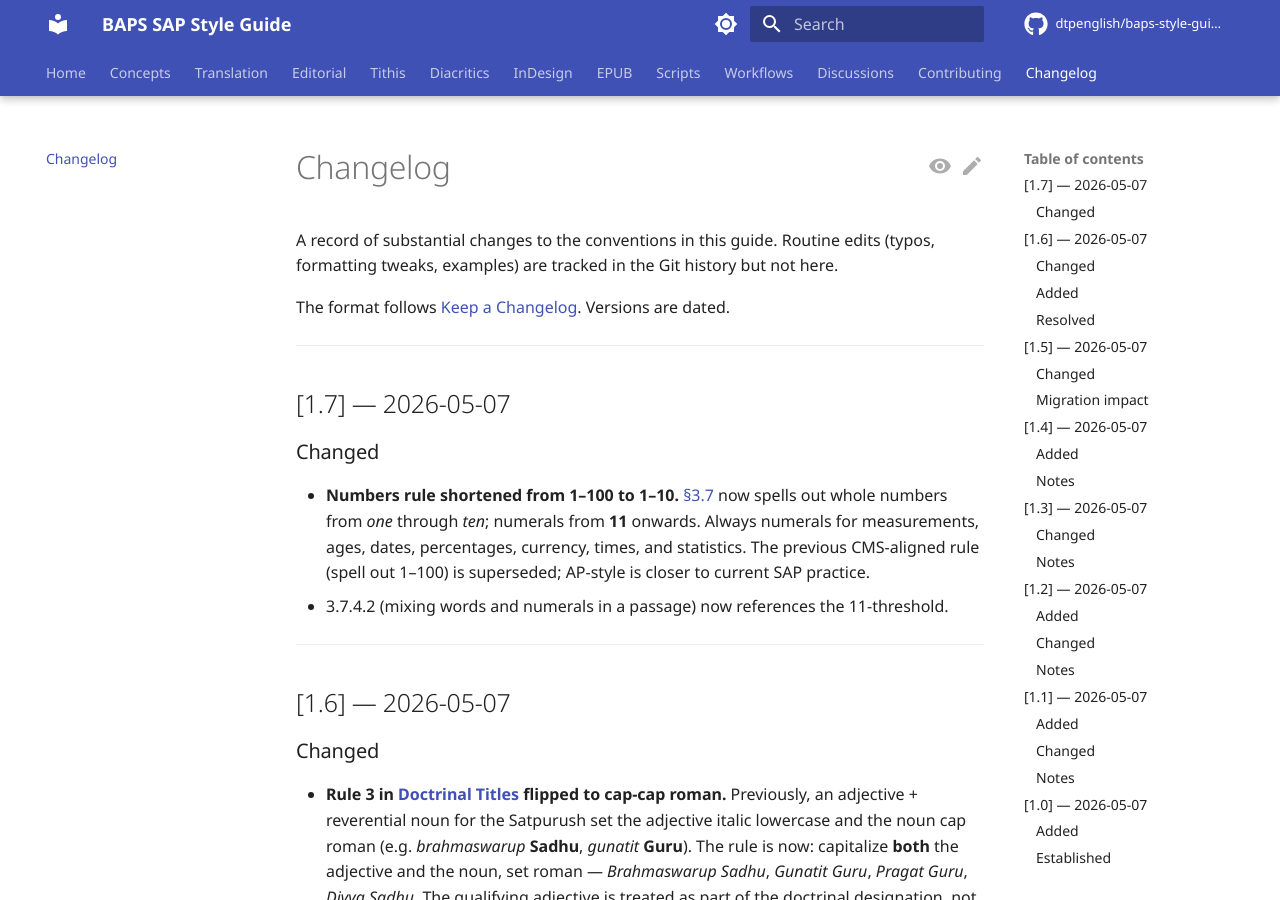
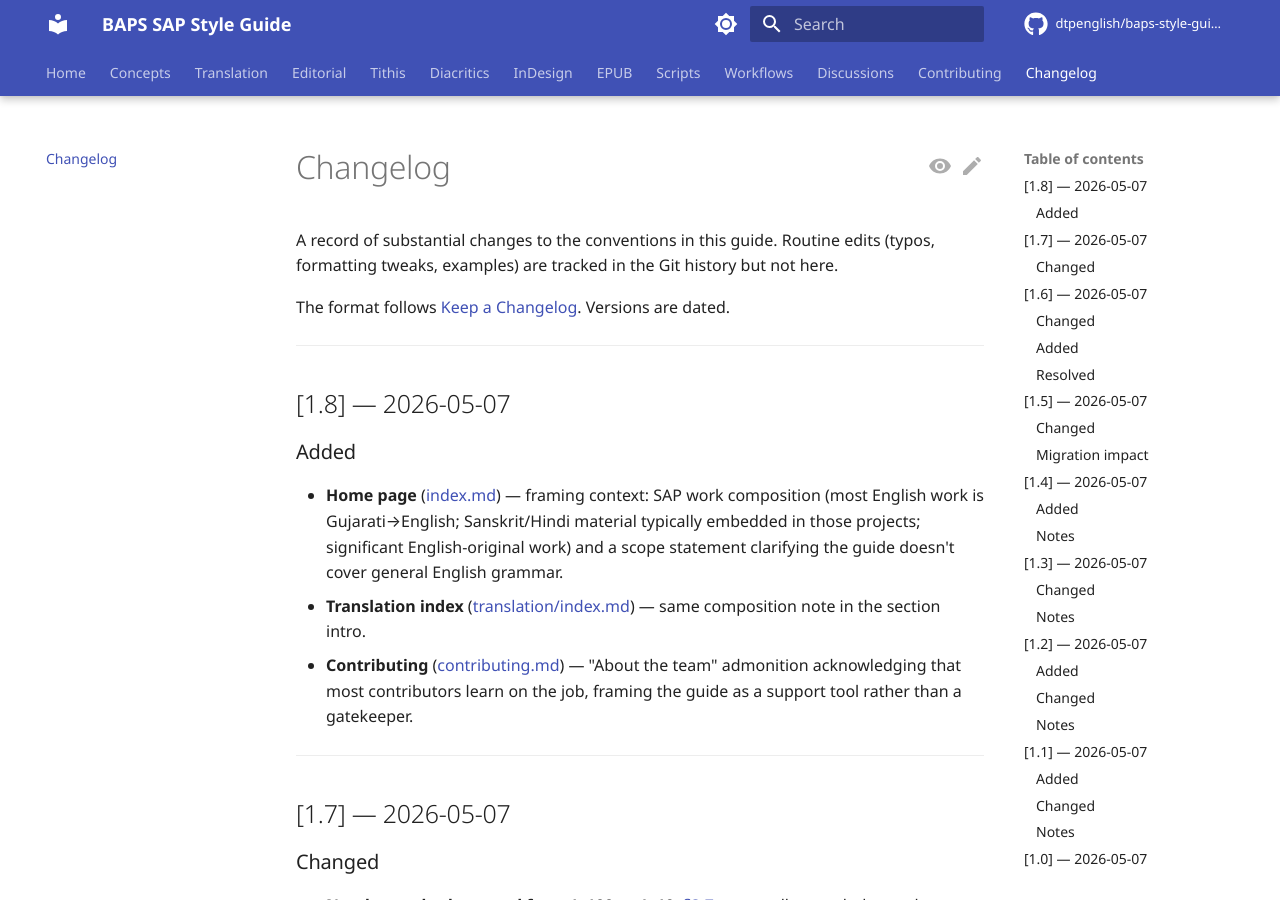
Before and after one commit to dtpenglish/baps-style-guide, an MkDocs documentation site: the page built from docs/changelog.md, in a window 1280 px wide and 900 px high. Built offline with MkDocs 1.6.1 and Material for MkDocs 9.7.7, drawn with Linux system fonts in a browser that asks for light colours; comment, search, counter and statistics services are not loaded; the version menu is left out.

Commit message:
Add framing context: work composition, scope, contributor humility
Three meta/intro additions surfaced from a thorough comparison
against the source guide:

- Home page: paragraph on the composition of SAP English work
  (Gujarati primary, Sanskrit/Hindi typically embedded, significant
  English originals) and a one-liner clarifying that this guide
  doesn't cover general English grammar.
- Translation index: same composition note in 2.1's intro.
- Contributing: 'About the team' admonition acknowledging that most
  contributors learn on the job and framing the guide as a support
  tool rather than a gatekeeper.

All other content from the source guide was already covered on the
site.

Co-Authored-By: Claude Opus 4.7 (1M context) <noreply@anthropic.com>

```diff
--- a/docs/changelog.md
+++ b/docs/changelog.md
@@ -2,6 +2,15 @@
 A record of substantial changes to the conventions in this guide. Routine edits (typos, formatting tweaks, examples) are tracked in the Git history but not here.
 
 The format follows [Keep a Changelog](https://keepachangelog.com/). Versions are dated.
+
+---
+
+## [1.8] — 2026-05-07
+
+### Added
+- **Home page** ([index.md](index.md)) — framing context: SAP work composition (most English work is Gujarati→English; Sanskrit/Hindi material typically embedded in those projects; significant English-original work) and a scope statement clarifying the guide doesn't cover general English grammar.
+- **Translation index** ([translation/index.md](translation/index.md)) — same composition note in the section intro.
+- **Contributing** ([contributing.md](contributing.md)) — "About the team" admonition acknowledging that most contributors learn on the job, framing the guide as a support tool rather than a gatekeeper.
 
 ---
 
```
Also changed, not shown: docs/contributing.md (+3 -0 lines), docs/index.md (+5 -1 lines), docs/translation/index.md (+2 -0 lines).
